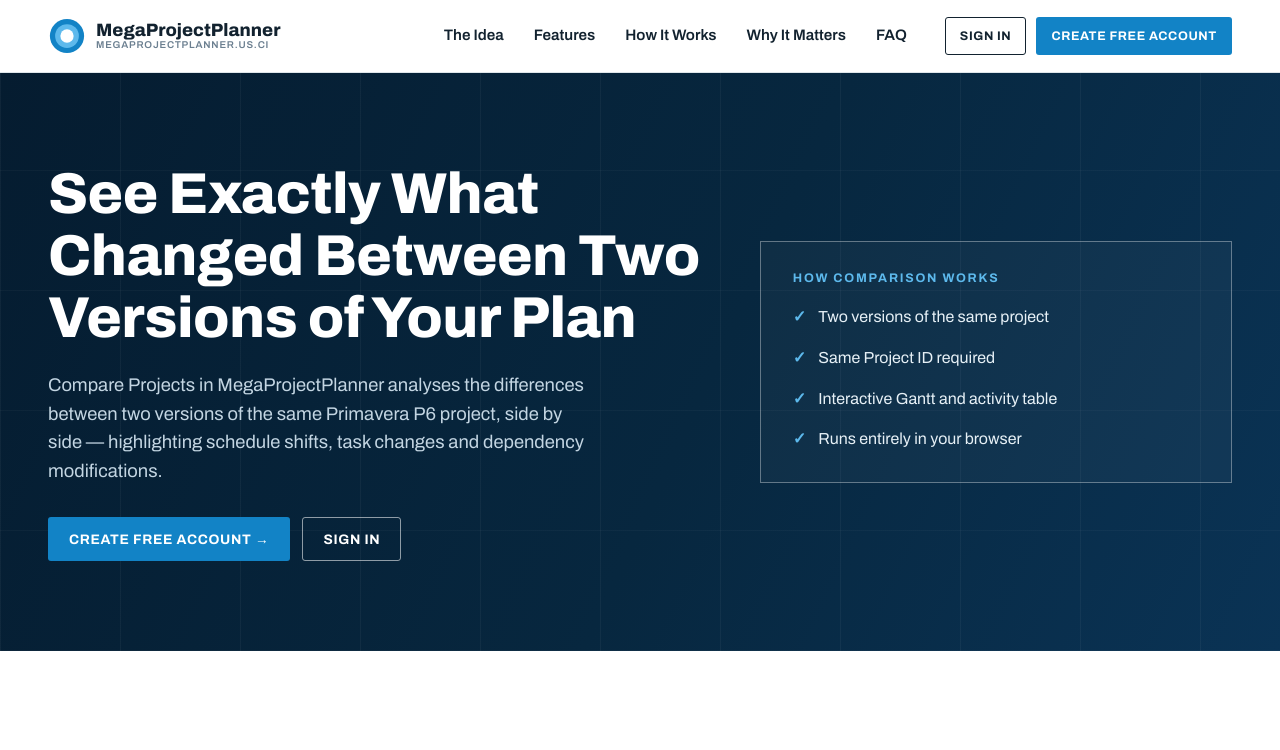
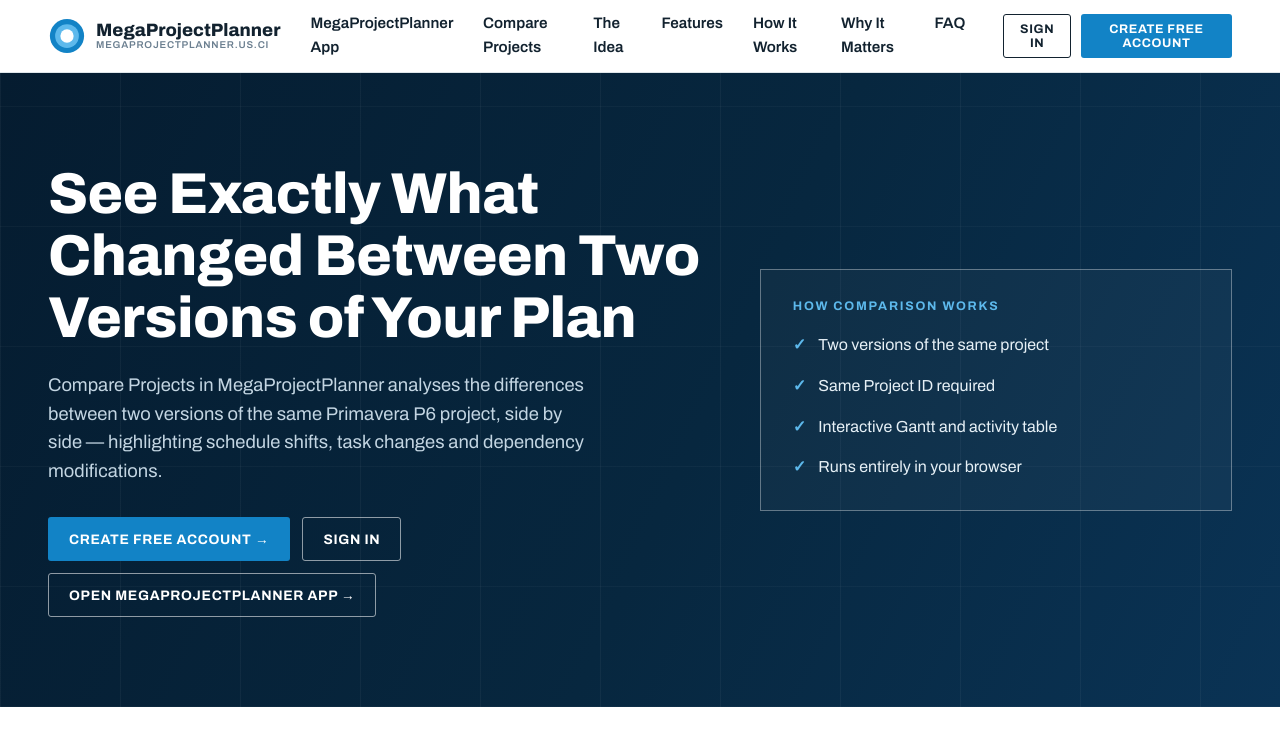
Before and after one commit to NoumanQamar/NoumanQamar.github.io, a plain HTML site: page compare.html in a window 1280 px wide. Shown: the top 750 px of the page. Drawn offline with Linux system fonts and the light colour scheme; no server answers.

```diff
--- a/compare.html
+++ b/compare.html
@@ -270,6 +270,8 @@
     </a>
     <button class="burger" id="burger" aria-label="Open menu"><svg viewBox="0 0 24 24" fill="none" stroke-width="2"><path d="M3 6h18M3 12h18M3 18h18"/></svg></button>
     <nav class="links">
+      <a href="app.html">MegaProjectPlanner App</a>
+      <a href="compare.html">Compare Projects</a>
       <a href="#idea">The Idea</a>
       <a href="#features">Features</a>
       <a href="#how">How It Works</a>
@@ -295,6 +297,7 @@
         <div class="cta-row">
           <button class="btn btn-blue" data-auth="signup">Create Free Account →</button>
           <button class="btn btn-line-w" data-auth="signin">Sign In</button>
+          <a class="btn btn-line-w" href="app.html" style="text-decoration:none">Open MegaProjectPlanner App →</a>
         </div>
       </div>
       <div class="howbox">
@@ -499,6 +502,7 @@
         <ul>
           <li><a href="#" data-auth="signup">Create Account</a></li>
           <li><a href="#" data-auth="signin">Sign In</a></li>
+          <li><a href="app.html">MegaProjectPlanner App</a></li>
           <li><a href="#faq">FAQ</a></li>
         </ul>
       </div>
@@ -568,7 +572,7 @@
       <div class="who">
         <span class="avatar" id="avatarInit">?</span>
         <span id="whoText">Signed in</span>
-        <a class="btn btn-line-w btn-sm" href="index.html" target="_blank" rel="noopener" style="text-decoration:none">MegaProjectPlanner App</a>
+        <a class="btn btn-line-w btn-sm" href="app.html" target="_blank" rel="noopener" style="text-decoration:none">MegaProjectPlanner App</a>
         <button class="btn btn-line-w btn-sm" id="signOutBtn">Sign Out</button>
       </div>
     </div>
@@ -1055,6 +1059,11 @@ function toast(msg){
 }
 
 resetData();
+/* Deep links: index.html#signin / #signup open the account modal straight away */
+window.addEventListener("load",function(){
+  var h=(window.location.hash||"").replace("#","");
+  if((h==="signup"||h==="signin")&&document.getElementById("landingView").style.display!=="none"){ openAuth(h); }
+});
 })();
 </script>
 </body>
```
